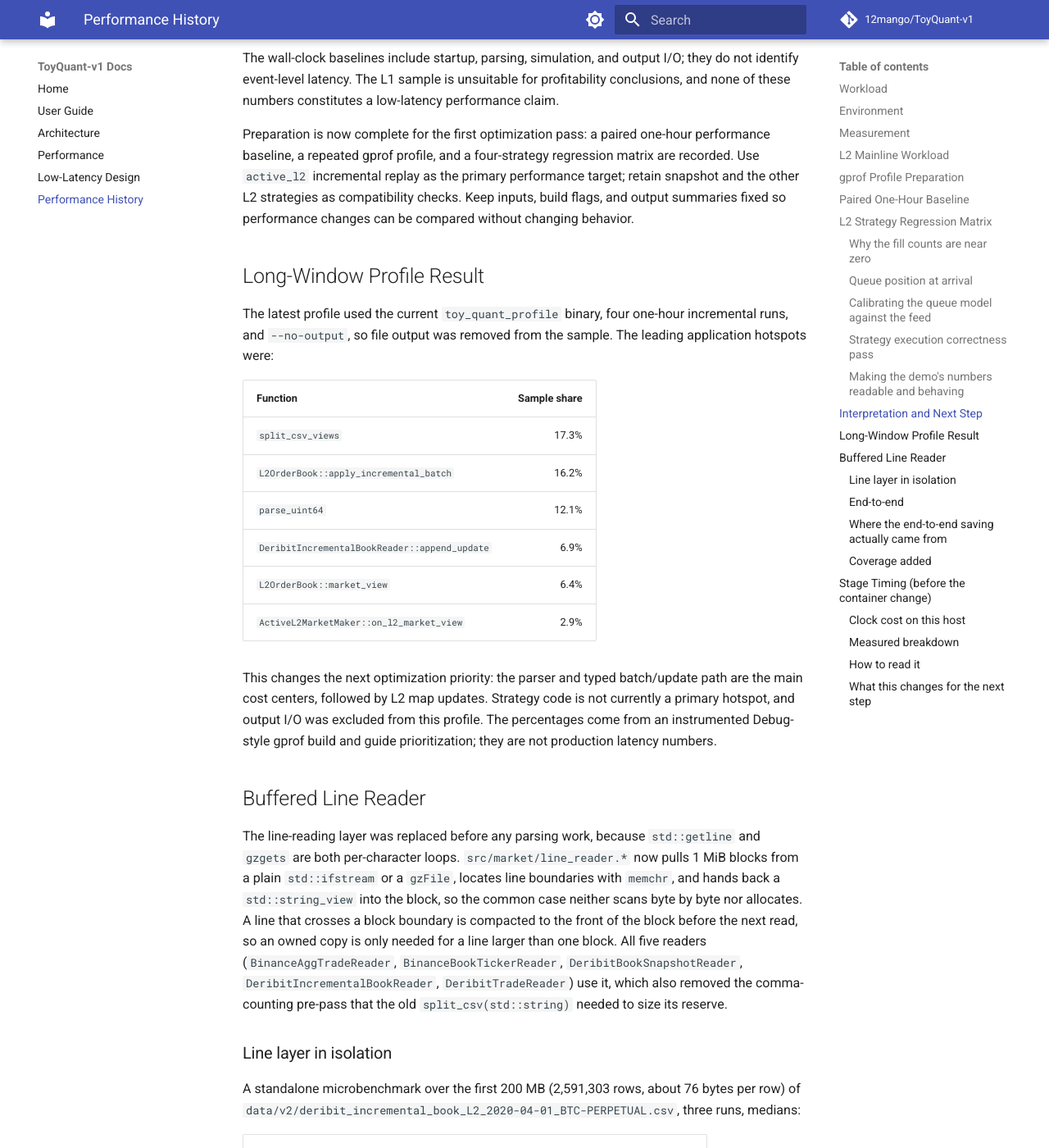
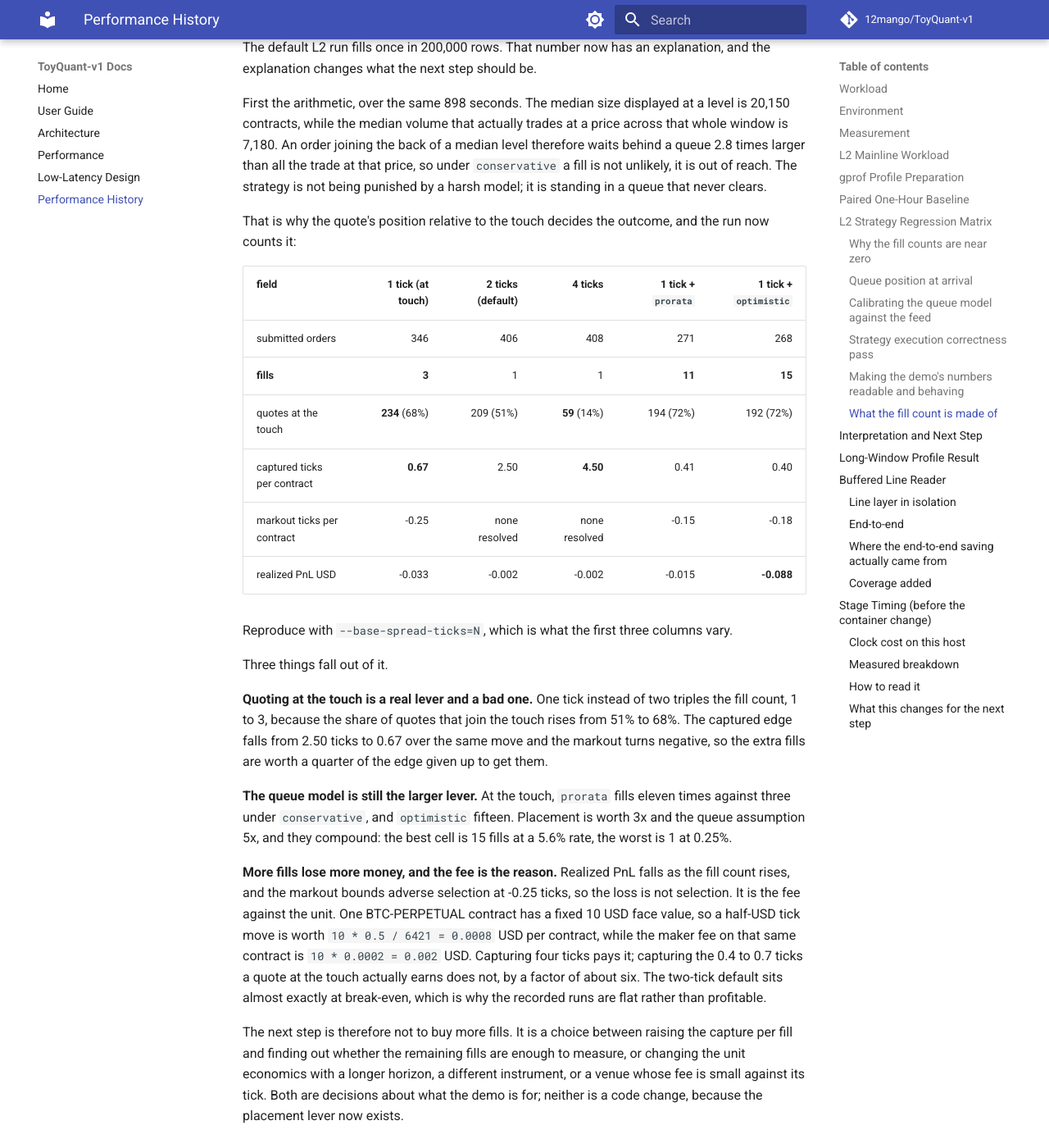
Before and after one commit to 12mango/ToyQuant-v1, an MkDocs documentation site: the page built from docs/PERFORMANCE_HISTORY.md, in a window 1280 px wide and 1400 px high, scrolled down 18215 px. Shown: the whole window at 82% size. Built offline with MkDocs 1.6.1 and Material for MkDocs 9.7.7, drawn with Linux system fonts in a browser that asks for light colours; comment, search, counter and statistics services are not loaded.

Commit message:
feat: Account for where each quote sits relative to the touch, add the quote-placement lever, and record what the fill count is made of

```diff
--- a/docs/PERFORMANCE_HISTORY.md
+++ b/docs/PERFORMANCE_HISTORY.md
@@ -661,6 +661,54 @@ instead of `406 / 1 / 55460 / -0.002`. Flipping it is four commands: the default
 two defaults in `MatchingEngine`, the pinned values in `tools/verify_l2.sh`, then
 `bash tools/verify_l2.sh ref`. It is recorded as a decision to take rather than taken halfway.
 
+### What the fill count is made of
+
+The default L2 run fills once in 200,000 rows. That number now has an explanation, and the explanation
+changes what the next step should be.
+
+First the arithmetic, over the same 898 seconds. The median size displayed at a level is 20,150
+contracts, while the median volume that actually trades at a price across that whole window is 7,180.
+An order joining the back of a median level therefore waits behind a queue 2.8 times larger than all
+the trade at that price, so under `conservative` a fill is not unlikely, it is out of reach. The
+strategy is not being punished by a harsh model; it is standing in a queue that never clears.
+
+That is why the quote's position relative to the touch decides the outcome, and the run now counts it:
+
+| field | 1 tick (at touch) | 2 ticks (default) | 4 ticks | 1 tick + `prorata` | 1 tick + `optimistic` |
+|---|---:|---:|---:|---:|---:|
+| submitted orders | 346 | 406 | 408 | 271 | 268 |
+| **fills** | **3** | 1 | 1 | **11** | **15** |
+| quotes at the touch | **234** (68%) | 209 (51%) | **59** (14%) | 194 (72%) | 192 (72%) |
+| captured ticks per contract | **0.67** | 2.50 | **4.50** | 0.41 | 0.40 |
+| markout ticks per contract | -0.25 | none resolved | none resolved | -0.15 | -0.18 |
+| realized PnL USD | -0.033 | -0.002 | -0.002 | -0.015 | **-0.088** |
+
+Reproduce with `--base-spread-ticks=N`, which is what the first three columns vary.
+
+Three things fall out of it.
+
+**Quoting at the touch is a real lever and a bad one.** One tick instead of two triples the fill count,
+1 to 3, because the share of quotes that join the touch rises from 51% to 68%. The captured edge falls
+from 2.50 ticks to 0.67 over the same move and the markout turns negative, so the extra fills are worth
+a quarter of the edge given up to get them.
+
+**The queue model is still the larger lever.** At the touch, `prorata` fills eleven times against three
+under `conservative`, and `optimistic` fifteen. Placement is worth 3x and the queue assumption 5x, and
+they compound: the best cell is 15 fills at a 5.6% rate, the worst is 1 at 0.25%.
+
+**More fills lose more money, and the fee is the reason.** Realized PnL falls as the fill count rises,
+and the markout bounds adverse selection at -0.25 ticks, so the loss is not selection. It is the fee
+against the unit. One BTC-PERPETUAL contract has a fixed 10 USD face value, so a half-USD tick move is
+worth `10 * 0.5 / 6421 = 0.0008` USD per contract, while the maker fee on that same contract is
+`10 * 0.0002 = 0.002` USD. Capturing four ticks pays it; capturing the 0.4 to 0.7 ticks a quote at the
+touch actually earns does not, by a factor of about six. The two-tick default sits almost exactly at
+break-even, which is why the recorded runs are flat rather than profitable.
+
+The next step is therefore not to buy more fills. It is a choice between raising the capture per fill
+and finding out whether the remaining fills are enough to measure, or changing the unit economics with
+a longer horizon, a different instrument, or a venue whose fee is small against its tick. Both are
+decisions about what the demo is for; neither is a code change, because the placement lever now exists.
+
 ## Interpretation and Next Step
 
 The wall-clock baselines include startup, parsing, simulation, and output I/O; they do not identify
```
Also changed, not shown: 7 other files.
